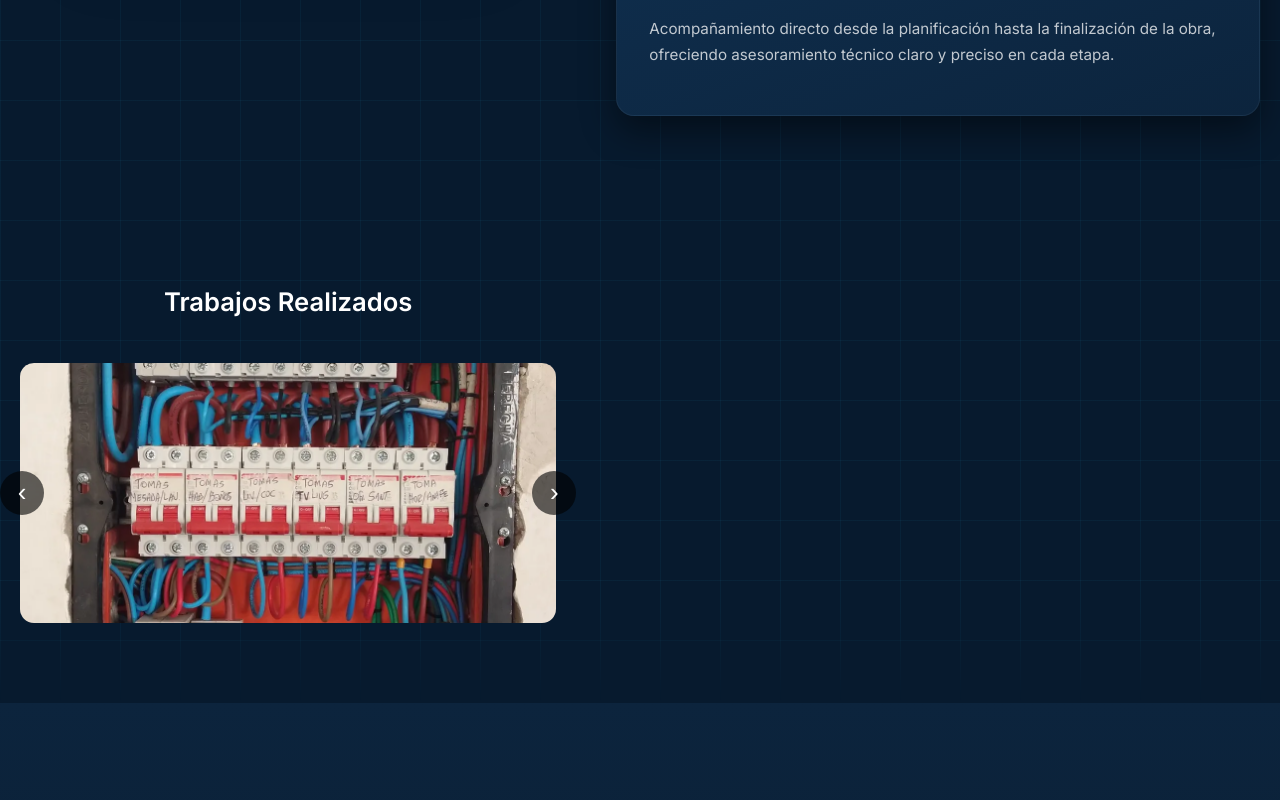
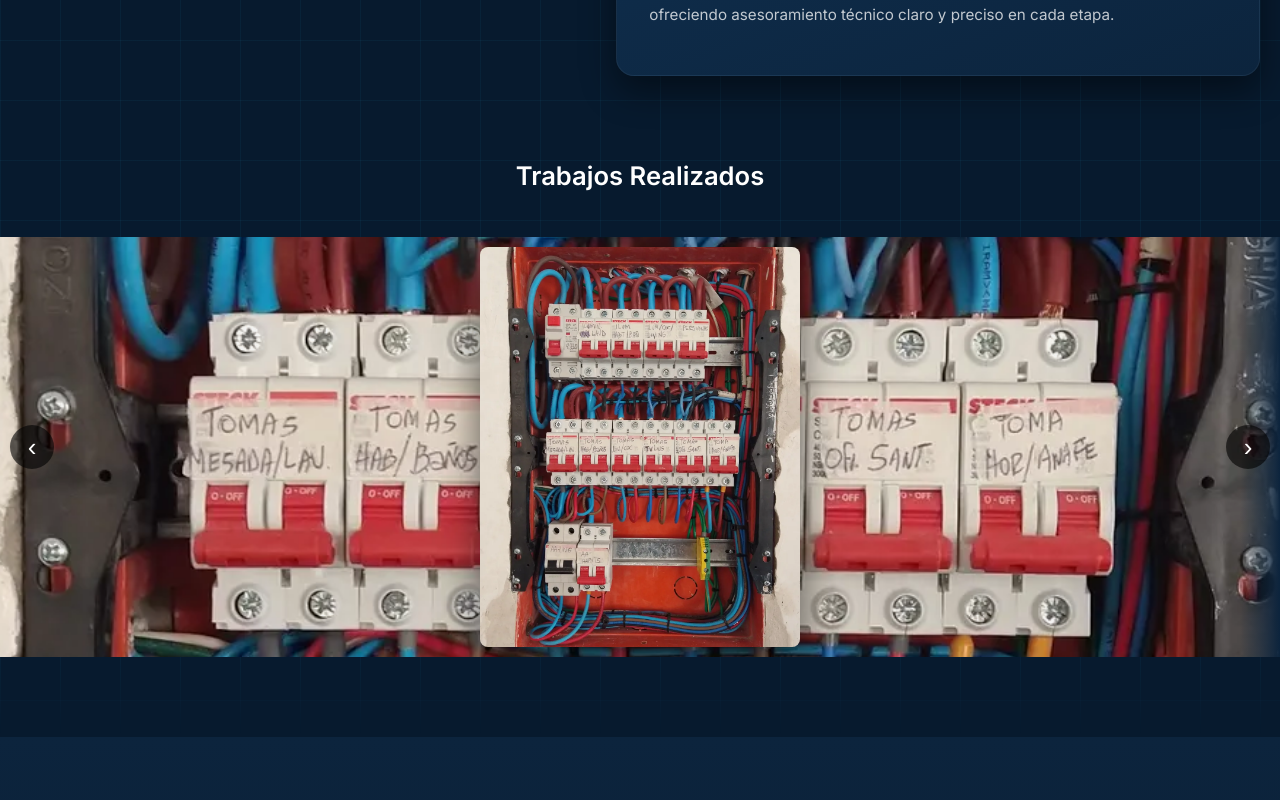
Before and after one commit to Nefastium/GM-Montajes-Electromecanicos, a React (Vite) app: page / in a window 1280 px wide. Shown: the part 2710-3510 px from the top of the page. Built offline with nearby package versions, Linux system fonts and the light colour scheme.

Commit message:
fix carousel

```diff
--- a/src/components/About.jsx
+++ b/src/components/About.jsx
@@ -91,15 +91,15 @@ function About() {
 
         </div>
 
-        <div className="about-gallery">
+
+
+      </div>
+      <div className="about-gallery">
           <h3 className="gallery-title">
             Trabajos Realizados
           </h3>
           <GalleryCarousel />
-        </div>
-
       </div>
-
     </section>
   );
 }
--- a/src/components/Contact.jsx
+++ b/src/components/Contact.jsx
@@ -22,7 +22,7 @@ function Contact() {
             <span>📧</span>
             <div>
               <h4>Email</h4>
-              <p>contacto@gmmontajes.com</p>
+              <p>gam.marinkovich@gmail.com</p>
             </div>
           </div>
 
--- a/src/components/GalleryCarousel.jsx
+++ b/src/components/GalleryCarousel.jsx
@@ -49,8 +49,12 @@ function GalleryCarousel() {
         <div className="carousel-track" ref={trackRef}>
 
           {images.map((img, i) => (
-            <div className="carousel-slide" key={i}>
-              <img src={img} alt={`Trabajo ${i + 1}`} />
+            <div className="carousel-slide">
+                <div className="slide-bg">
+                <img src={img} alt="" />
+                </div>
+
+                <img className="slide-img" src={img} alt={`Trabajo`} />
             </div>
           ))}
 
--- a/src/index.css
+++ b/src/index.css
@@ -398,7 +398,7 @@ opacity: 0;
 .about-industrial {
   background: #071a2e;
   color: #e6edf3;
-  padding: 80px 20px;
+  padding: 80px 0px;
   position: relative;
   overflow: hidden;
 }
@@ -428,6 +428,7 @@ opacity: 0;
 .about-header {
   position: relative;
   padding-bottom: 40px;
+  padding: 0px 20px;
 }
 
 .about-header::before {
@@ -492,6 +493,7 @@ opacity: 0;
   display: grid;
   grid-template-columns: 1fr;
   gap: 40px;
+  padding: 0px 20px;
 }
 
 .about-photo {
@@ -638,10 +640,32 @@ opacity: 0;
   margin-top: 80px;
 }
 
+.carousel-window::before,
+.carousel-window::after {
+
+  content: "";
+  position: absolute;
+  top: 0;
+  bottom: 0;
+  width: 40px;
+
+  pointer-events: none;
+}
+
+.carousel-window::before {
+  left: 0;
+  background: linear-gradient(to right, #0c243d, transparent);
+}
+
+.carousel-window::after {
+  right: 0;
+  background: linear-gradient(to left, #0c243d, transparent);
+}
+
 .carousel {
   position: relative;
-  max-width: 1000px;
-  margin: auto;
+  padding: 0 20px;
+  width: 100%;
 }
 
 .carousel-window {
@@ -654,14 +678,25 @@ opacity: 0;
   transition: transform 0.6s ease;
 }
 
-.carousel-slide {
+.carousel-slide{
+  position: relative;
+  height: 420px;
   min-width: 100%;
+  overflow: hidden;
 }
-.carousel-slide img {
+
+.slide-bg {
+  position: absolute;
+  inset: 0;
+}
+
+.slide-bg img{
   width: 100%;
-  height: 420px;
+  height: 100%;
   object-fit: cover;
-  display: block;
+
+  filter: blur(20px) brightness(0.6);
+  transform: scale(1.2);
 }
 .carousel-btn {
 
@@ -689,16 +724,37 @@ opacity: 0;
 }
 
 .carousel-btn.left {
-  left: -20px;
+  left: 5px;
 }
 
 .carousel-btn.right {
-  right: -20px;
+  right: 5px;
 }
 
 .carousel-btn:hover {
   background: #2dd4ff;
   color: #0c243d;
+}
+
+.slide-img {
+
+  position: relative;
+
+  height: 100%;
+  width: auto;
+
+  margin: auto;
+  display: block;
+
+  object-fit: contain;
+
+  box-shadow: 0 20px 40px rgba(0,0,0,0.6);
+  border-radius: 8px;
+
+}
+
+.carousel-slide img{
+  filter: contrast(1.05) brightness(0.95);
 }
 
 .gallery-title {
@@ -861,8 +917,36 @@ button {
 /* ===================== */
 @media (min-width: 768px) {
 
-  .carousel-slide img {
-    height: 260px;
+  .carousel {
+    padding: 0;
+    width: 100vw;
+    margin-left: calc(-50vw + 50%);
+  }
+
+  .carousel-window {
+    border-radius: 0;
+  }
+  .carousel-btn.left {
+    left: 10px;
+  }
+
+  .carousel-slide {
+    min-width: 100%;
+    display: flex;
+    justify-content: center;
+    align-items: center;
+  }
+
+  .carousel-btn.right {
+    right: 10px;
+  }
+  .slide-img {
+
+    height: 50vh;
+    width: auto;
+
+    object-fit: contain;
+
   }
   section {
     scroll-margin-top: 80px;
```
